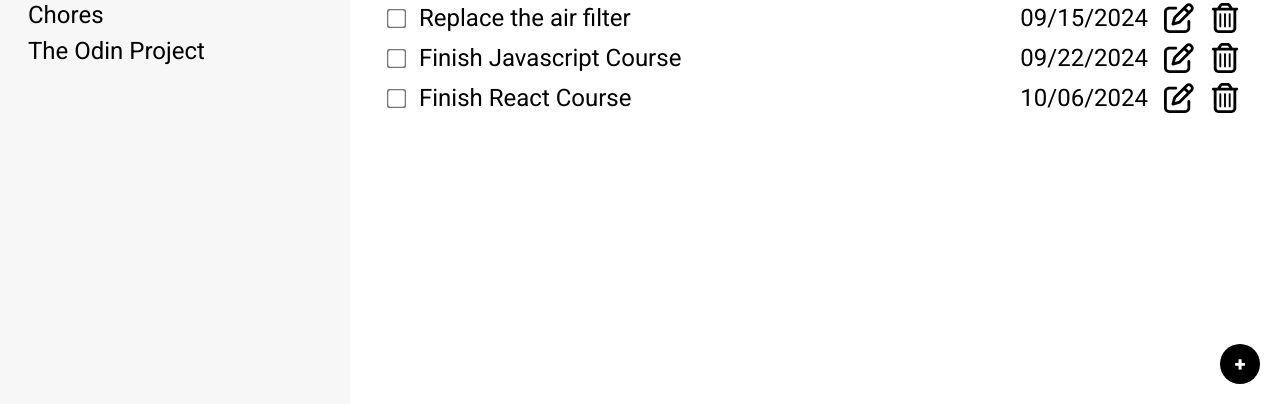
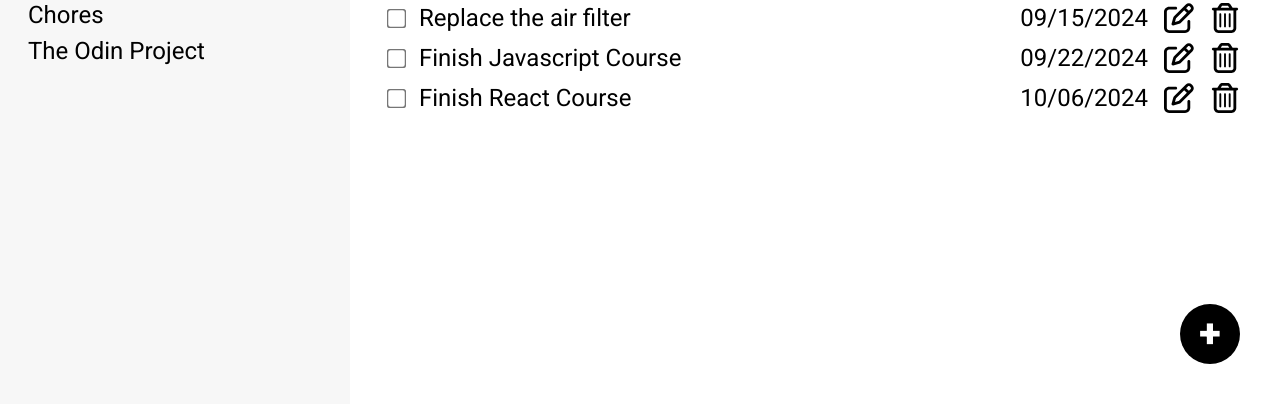
Before and after one commit to tphamdo/todo-list, a website built with webpack: page src/index.html in a window 1280 px wide. Shown: the part 396-800 px from the top of the page. Built offline with nearby package versions, Linux system fonts and the light colour scheme.

Commit message:
Increase add todo button size

```diff
--- a/src/styles.css
+++ b/src/styles.css
@@ -188,16 +188,16 @@ input.new-project:focus {
 
 div.add-todo {
   position: fixed;
-  bottom: 20px;
-  right: 20px;
-  height: 40px;
-  width: 40px;
+  bottom: 40px;
+  right: 40px;
+  height: 60px;
+  width: 60px;
 }
 
 button.add-todo {
   height: 100%;
   width: 100%;
-  font-size: 20px;
+  font-size: 2.5rem;
   font-weight: 1000;
   background-color: black;
   color: white;
```
